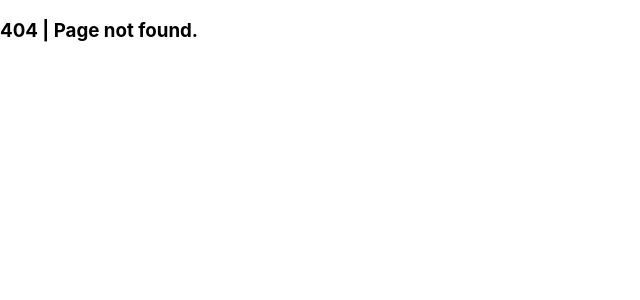
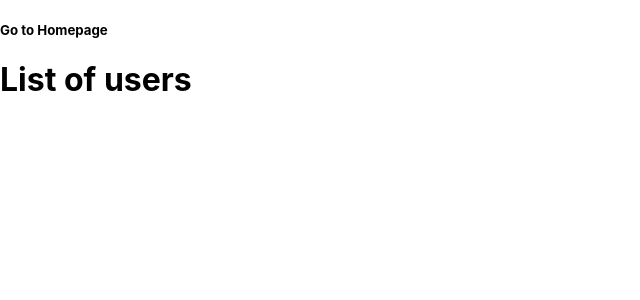
Before and after one commit to mhassanrahi/next-basic, a Next.js app: page /users in a window 1280 px wide. Before the commit this address had no page. Shown: the top 300 px of the page, without its empty margins (0-640 px from the left). Built offline with nearby package versions, Linux system fonts and the light colour scheme.

Commit message:
* Added users page

```diff
--- a/pages/index.js
+++ b/pages/index.js
@@ -19,6 +19,10 @@ const Home = () => {
                 <a>Products</a>
             </Link>
             <br />
+            <Link href="/users">
+                <a>Users</a>
+            </Link>
+            <br />
             <button onClick={handleClick}>Place Order</button>
         </>
     );
--- /dev/null
+++ b/pages/users/index.js
@@ -0,0 +1,17 @@
+import React from "react";
+import Link from "next/link";
+
+function Users() {
+    return (
+        <>
+            <h5>
+                <Link href="/">
+                    <a>Go to Homepage</a>
+                </Link>
+            </h5>
+            <h1>List of users</h1>
+        </>
+    );
+}
+
+export default Users;
```
